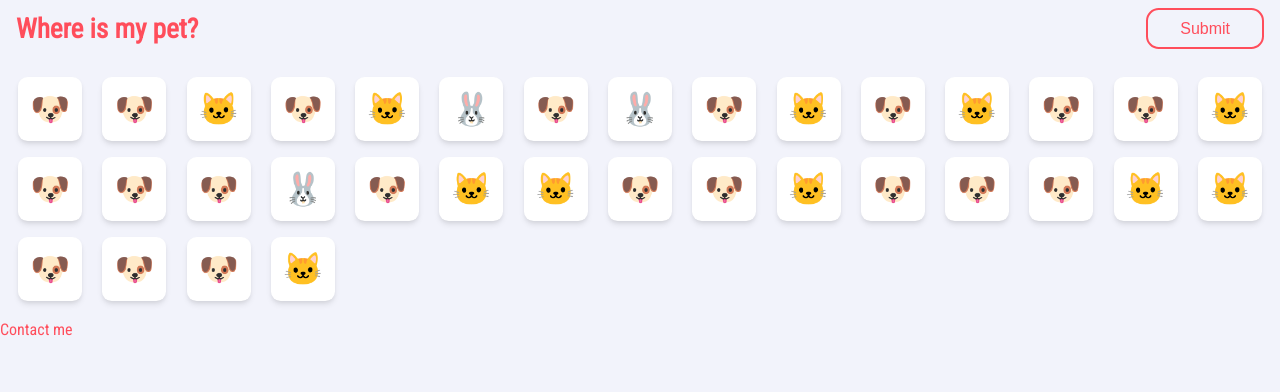
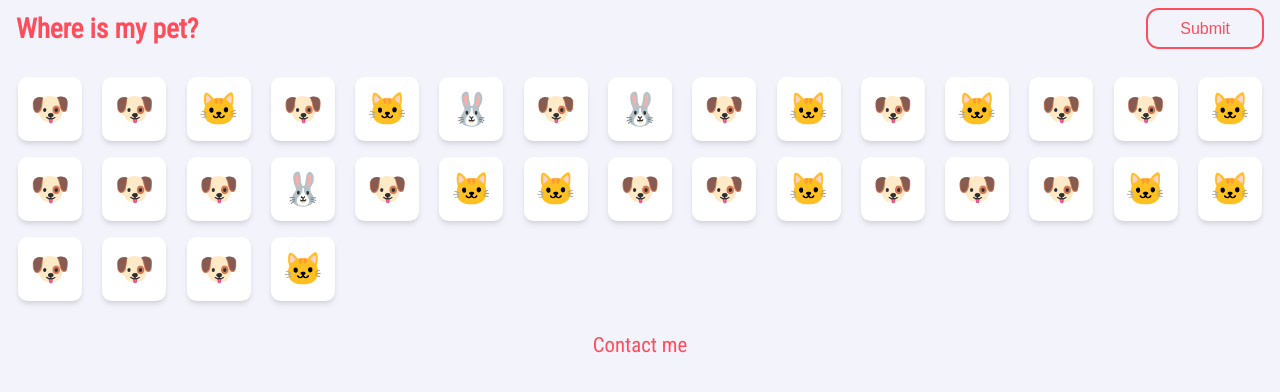
Before and after one commit to rakeshid03/Where-is-my-pet, a plain HTML site: page index.html in a window 1280 px wide. Drawn offline with nearby package versions, Linux system fonts and the light colour scheme.

Commit message:
Add style for contact me

```diff
--- a/assets/css/style.css
+++ b/assets/css/style.css
@@ -300,20 +300,24 @@ header .submit-btn:hover {
   text-transform: uppercase;
   color: #fff;
 }
+
+/*Style for contact me*/
+.contact{
+  text-align: center;
+  width: 100%;
+  padding: 0.8rem 0;
+  position: relative;
+  bottom: 0;
+  font-size: 1.3rem;
+}
+
 /***responsive for desktop***/
-
 @media only screen and (min-width: 1000px) {
-
 header {
-
   padding: .2rem 1rem;
-
 }
 
 .card-container {
-
   padding: 1.2rem 1rem;
-
 }
-
 }
```
